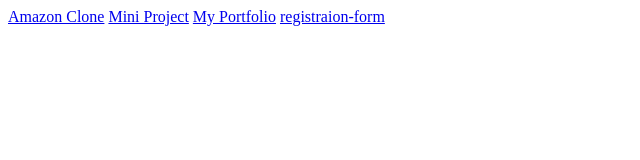
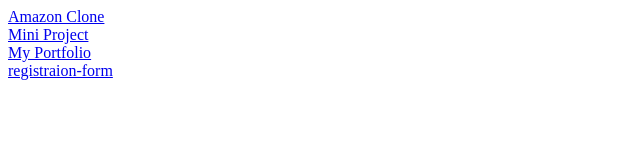
Before and after one commit to singh-Aradhya/webDev, a plain HTML site: page index.html in a window 1280 px wide. Shown: the whole page, without its empty margins (0-640 px from the left). Drawn offline with Linux system fonts and the light colour scheme.

Commit message:
Adding br bitween links

```diff
--- a/index.html
+++ b/index.html
@@ -1,8 +1,8 @@
 <html>
     <bod>
-        <a href="/amazonClone/">Amazon Clone</a>
-        <a href="/miniproject/">Mini Project</a>
-        <a href="/myPortfolio/">My Portfolio</a>
+        <a href="/amazonClone/">Amazon Clone</a> <br/>
+        <a href="/miniproject/">Mini Project</a> <br/>
+        <a href="/myPortfolio/">My Portfolio</a> <br/>
         <a href="/registraion-form/">registraion-form</a>
     </bod>
 </html>
```
